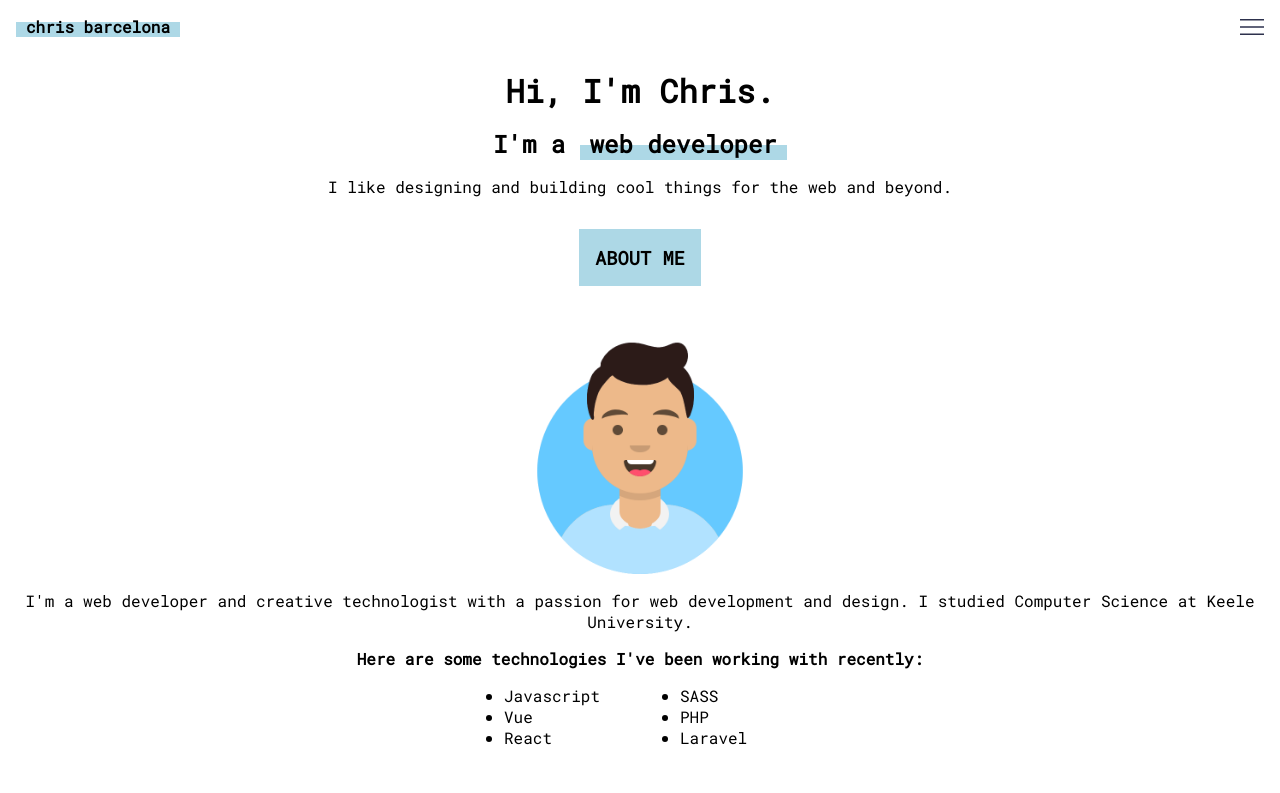
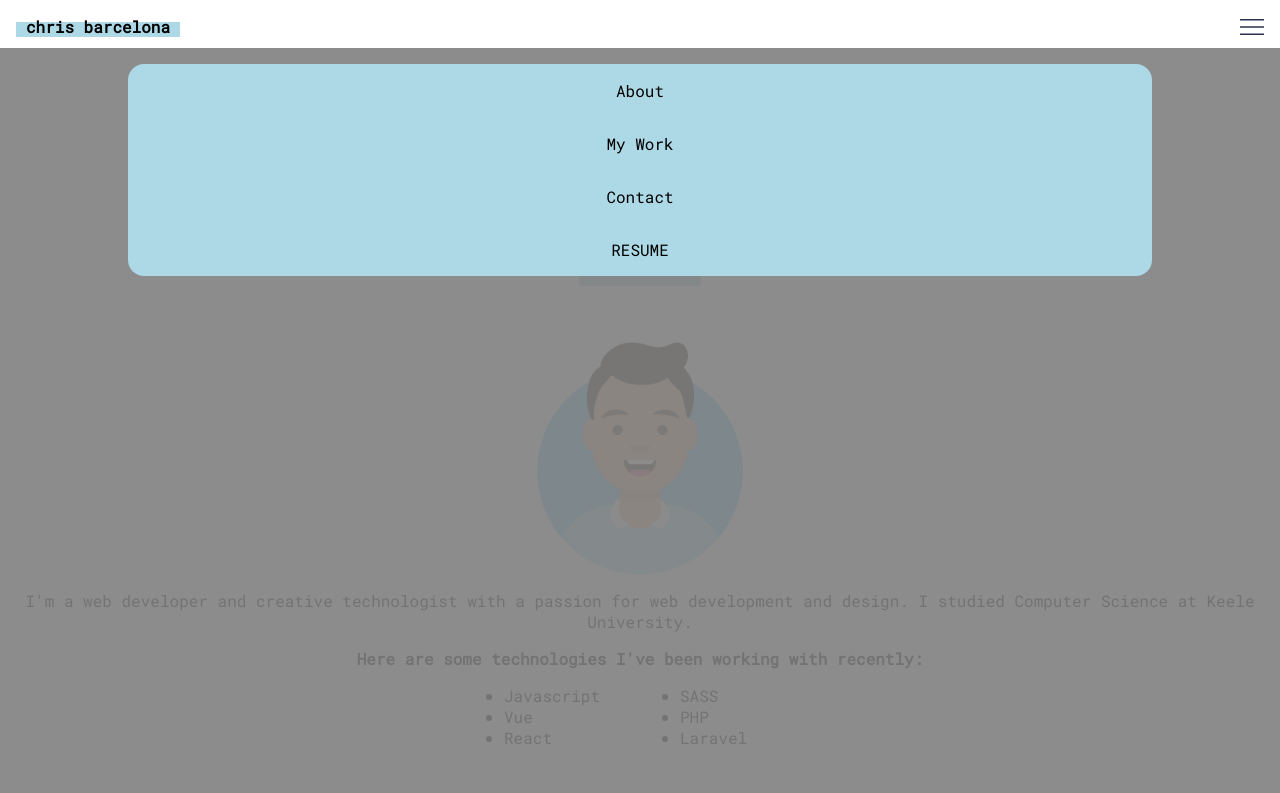
Before and after one commit to 9CB5/porfolio-website, a website: page index.html in a window 1280 px wide. Both pictures are taken after a click on the picture 1252 px from the left and 26 px from the top of the page. Shown: the top 793 px of the page. Drawn offline with Linux system fonts and the light colour scheme.

Commit message:
work done in ph

```diff
--- a/app.js
+++ b/app.js
@@ -1,14 +1,18 @@
-// const navToggle = () => {
-//     const burger = document.querySelector('.burger');
-//     const nav = document.querySelector('.nav-links');
+function navSetup() {
+    const burger = document.querySelector(".navigation__burger");
+    const links = document.querySelector(".navigation__links");
+    const overlay = document.querySelector(".navigation__overlay");
+    const body = document.querySelector("body");
 
-//     burger.addEventListener('click', () => {
-//         nav.classList.toggle('nav-active');
-//     });
+    burger.addEventListener("click", () => {
+        links.classList.toggle("show");
+        overlay.classList.toggle("show");
+        body.classList.toggle("scroll-lock");
+    });
+}
 
-//     nav.addEventListener('click', () => {
-//         nav.classList.toggle('nav-active');
-//     });
-// }
+function main() {
+    navSetup();
+}
 
-// navToggle();
+main();
--- a/index.html
+++ b/index.html
@@ -55,6 +55,8 @@
                 src="./assets/icon-hamburger.svg"
                 alt="burger menu"
             >
+
+            <div class="navigation__overlay"></div>
         </nav>
 
         <!-- Header section -->
--- /dev/null
+++ b/sass/abstracts/_utilities.scss
@@ -0,0 +1,13 @@
+.show {
+    display: flex !important;
+}
+
+.hide {
+    display: none;
+}
+
+.scroll-lock {
+    height: 100%;
+    margin: 0;
+    overflow: hidden;
+}
--- a/sass/components/_card.scss
+++ b/sass/components/_card.scss
@@ -1,10 +1,16 @@
 .card {
-    width: 20rem;
+    width: 25rem;
     display: flex;
     flex-direction: column;
     text-align: left;
-    box-shadow: 0 4px 8px 0 rgba(0,0,0,0.2);
+    // box-shadow: 0 4px 8px 0 rgba(0,0,0,0.2);
+    box-shadow: 0 0 5px rgba(0, 0, 0, 0.2);
+    transition: box-shadow 0.2s;
     border-radius: 1rem;
+
+    &:hover {
+        box-shadow: 0 5px 15px rgba(0, 0, 0, 0.6);
+    }
 
     &__img {
         // height: 10rem;
--- a/sass/layout/_navigation.scss
+++ b/sass/layout/_navigation.scss
@@ -3,6 +3,8 @@
     display: flex;
     justify-content: space-between;
     align-items: center;
+    position: relative;
+    z-index: 3;
 
     &__logo {
         font-size: 1rem;
@@ -14,10 +16,36 @@
         height: 1rem;
         height: 1rem;
         width: 1.5rem;
+
+        @include respond(desktop) {
+            display: none;
+        }
     }
 
     &__links {
         display: none; // toggle this
+        position: absolute;
+        flex-direction: column;
+        background-color: lightblue;
+        width: 80%;
+        align-items: center;
+        justify-content: center;
+        gap: 2rem;
+        left:0;
+        right:0;
+        margin-left: auto;
+        margin-right: auto;
+        top: 4rem;
+        padding: 1rem;
+        border-radius: 1rem;
+
+        @include respond(desktop) {
+            background-color: $white;
+            display: flex;
+            flex-direction: row;
+            justify-content: flex-start;
+            position: static;
+        }
 
         &__link {
             list-style: none;
@@ -28,4 +56,16 @@
             }
         }
     }
+
+    &__overlay {
+        background-color: gray;
+        display: none;
+        height: 100vh;
+        left: 0;
+        opacity: 0.9;
+        position: absolute;
+        top: 3rem;
+        width: 100%;
+        z-index: -1;
+    }
 }
--- a/sass/layout/_work.scss
+++ b/sass/layout/_work.scss
@@ -1,15 +1,15 @@
 .work {
+    align-items: center;
     display: flex;
+    flex-direction: column;
     justify-content: center;
-    align-items: center;
-    flex-direction: column;
+    margin-bottom: 1rem;
     padding: 1rem;
-    margin-bottom: 1rem;
 
     &__cards-box {
-        // flex wrap this later
         display: flex;
         flex-wrap: wrap;
         gap: 2rem;
+        justify-content: center;
     }
 }
--- a/sass/main.scss
+++ b/sass/main.scss
@@ -1,5 +1,6 @@
 @import "./abstracts/mixins";
 @import "./abstracts/variables";
+@import "./abstracts/utilities";
 
 @import "./layout/header";
 @import "./layout/navigation";
```
Also changed, not shown: css/style.css.
